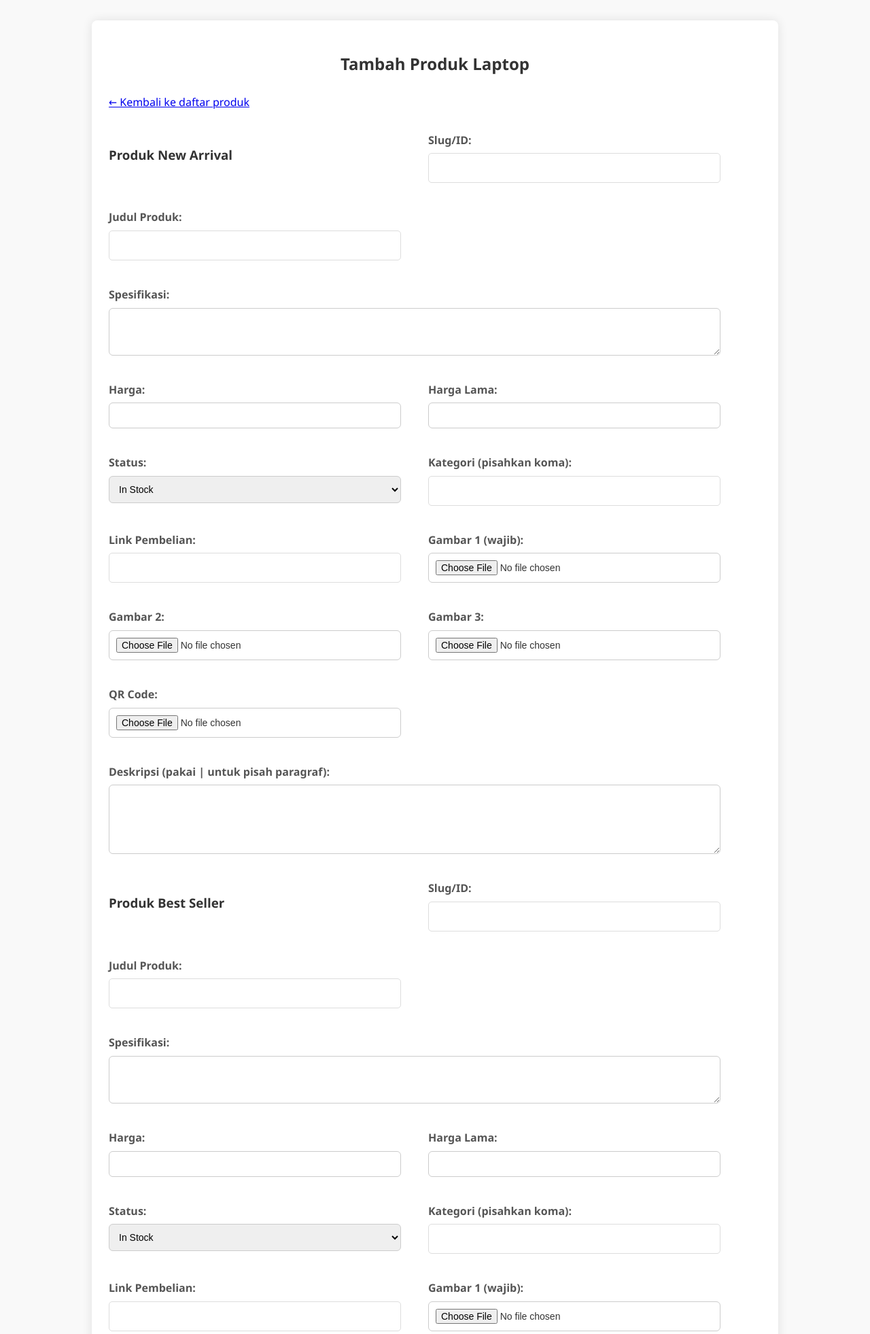
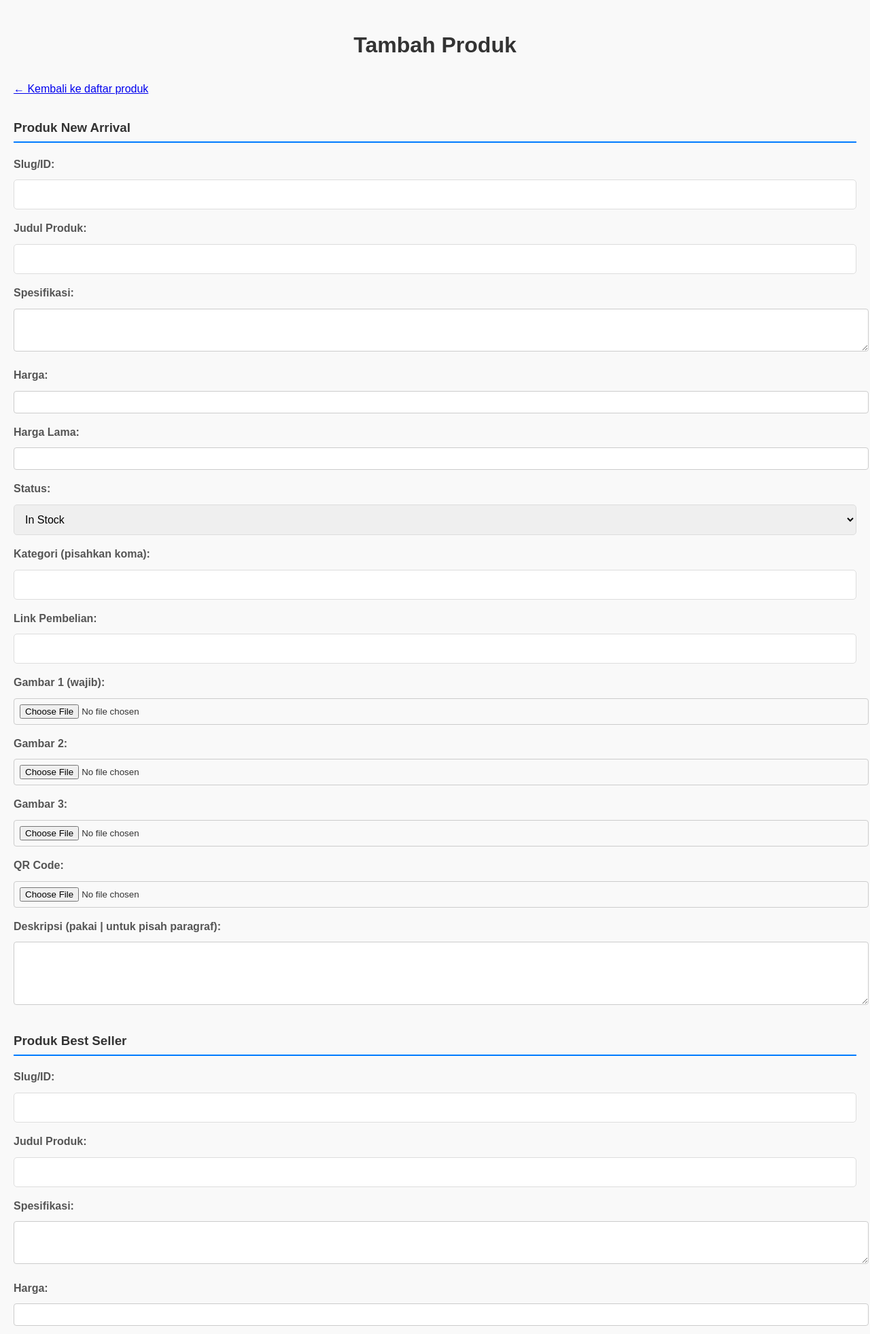
Before and after one commit to Aryaa245/Belajar-vue, a PHP site: page /products/create_product.php in a window 1280 px wide. Shown: the top 1962 px of the page at 68% size. Run offline with PHP 8.4, Linux system fonts and the light colour scheme; the visitor is signed in with stand-in values (Sample User, id 1).

Commit message:
Bisa onsale woiiii

```diff
--- a/Backend/products/create_product.php
+++ b/Backend/products/create_product.php
@@ -78,6 +78,32 @@ if ($_SERVER['REQUEST_METHOD'] === 'POST') {
             ]);
         }
 
+        // ✅ Jika admin isi produk On Sale
+if (!empty($_POST['os_slug'])) {
+    $os_slug = $_POST['os_slug'];
+    $os_title = $_POST['os_title'];
+    $os_specs = $_POST['os_specs'];
+    $os_price = $_POST['os_price'];
+    $os_old_price = $_POST['os_old_price'];
+    $os_status = $_POST['os_status'];
+    $os_category = $_POST['os_category'];
+    $os_buy_link = $_POST['os_buy_link'];
+    $os_description = $_POST['os_description'];
+
+    uploadImage('os_image_1', $os_img1, $errors, 'Gambar 1 - On Sale');
+    uploadImage('os_image_2', $os_img2, $errors, 'Gambar 2 - On Sale');
+    uploadImage('os_image_3', $os_img3, $errors, 'Gambar 3 - On Sale');
+    uploadImage('os_qr_code', $os_qr, $errors, 'QR Code - On Sale');
+
+    $stmt3 = $conn->prepare("INSERT INTO on_sale (slug, title, specs, price, old_price, status, image_1, image_2, image_3, category, buy_link, description, qr_code)
+                             VALUES (?, ?, ?, ?, ?, ?, ?, ?, ?, ?, ?, ?, ?)");
+    $stmt3->execute([
+        $os_slug, $os_title, $os_specs, $os_price, $os_old_price, $os_status,
+        $os_img1, $os_img2, $os_img3, $os_category, $os_buy_link, $os_description, $os_qr
+    ]);
+}
+
+
         $conn->commit();
         $success = true;
 
@@ -97,71 +123,46 @@ if ($_SERVER['REQUEST_METHOD'] === 'POST') {
   <title>Tambah Produk</title>
   <link rel="stylesheet" href="../CSS/style.css">
   <style>
-  .form-container {
-    max-width: 900px;
+    body {
+      font-family: sans-serif;
+      padding: 20px;
+    }
+    .form-group {
+      margin-bottom: 15px;
+    }
+    .form-group.full-width textarea {
+      width: 100%;
+    }
+    label {
+      display: block;
+      font-weight: bold;
+    }
+    input[type="text"], input[type="number"], input[type="file"], select, textarea {
+      width: 100%;
+      padding: 8px;
+      margin-top: 4px;
+      border: 1px solid #ccc;
+      border-radius: 4px;
+    }
+    h3 {
+      border-bottom: 2px solid #007bff;
+      padding-bottom: 5px;
       margin-top: 30px;
-    display: grid;
-    grid-template-columns: repeat(auto-fit, minmax(300px, 1fr));
-    gap: 20px 40px;
     }
-
-  .form-group {
-    display: flex;
-    flex-direction: column;
-  }
-
-  .form-group label {
-    font-weight: bold;
-    margin-bottom: 6px;
-  }
-
-  .form-group input,
-  .form-group textarea,
-  .form-group select {
-    padding: 10px;
-    border: 1px solid #ccc;
-    border-radius: 6px;
-    font-size: 14px;
-  }
-
-  .full-width {
-    grid-column: span 2;
-  }
-
     button {
-    grid-column: span 2;
-    padding: 12px;
-    background-color: #4CAF50;
+      padding: 10px 20px;
+      background-color: #007bff;
       color: white;
       border: none;
-    border-radius: 6px;
-    font-size: 16px;
+      border-radius: 4px;
       cursor: pointer;
-  }
-
-  button:hover {
-    background-color: #45a049;
-  }
-
-  .message.success {
-    background-color: #d4edda;
-    padding: 10px;
-    border-left: 6px solid #28a745;
-    margin-bottom: 20px;
-  }
-
-  .errors {
-    background-color: #f8d7da;
-    padding: 10px;
-    border-left: 6px solid #dc3545;
-    margin-bottom: 20px;
+      margin-top: 20px;
     }
   </style>
-
 </head>
 <body>
-<div class="container">
-  <h2>Tambah Produk Laptop</h2>
+
+  <h1>Tambah Produk</h1>
   <a href="list.php">&larr; Kembali ke daftar produk</a>
 
   <?php if ($success): ?>
@@ -176,35 +177,31 @@ if ($_SERVER['REQUEST_METHOD'] === 'POST') {
     </div>
   <?php endif; ?>
 
- <form method="post" enctype="multipart/form-data" class="form-container">
-  <!-- 🔶 New Arrival -->
+
+  <form method="POST" enctype="multipart/form-data">
+
+    <!-- ✅ NEW ARRIVAL -->
     <h3>Produk New Arrival</h3>
-
     <div class="form-group">
       <label>Slug/ID:</label>
-    <input type="text" name="na_slug" >
+      <input type="text" name="na_slug">
     </div>
-
     <div class="form-group">
       <label>Judul Produk:</label>
-    <input type="text" name="na_title" >
+      <input type="text" name="na_title">
     </div>
-
     <div class="form-group full-width">
       <label>Spesifikasi:</label>
-    <textarea name="na_specs" rows="3" ></textarea>
+      <textarea name="na_specs" rows="3"></textarea>
     </div>
-
     <div class="form-group">
       <label>Harga:</label>
-    <input type="number" name="na_price" >
+      <input type="number" name="na_price">
     </div>
-
     <div class="form-group">
       <label>Harga Lama:</label>
       <input type="number" name="na_old_price">
     </div>
-
     <div class="form-group">
       <label>Status:</label>
       <select name="na_status">
@@ -212,70 +209,57 @@ if ($_SERVER['REQUEST_METHOD'] === 'POST') {
         <option value="Out of Stock">Out of Stock</option>
       </select>
     </div>
-
     <div class="form-group">
       <label>Kategori (pisahkan koma):</label>
       <input type="text" name="na_category">
     </div>
-
     <div class="form-group">
       <label>Link Pembelian:</label>
       <input type="text" name="na_buy_link">
     </div>
-
     <div class="form-group">
       <label>Gambar 1 (wajib):</label>
-    <input type="file" name="na_image_1" >
+      <input type="file" name="na_image_1">
     </div>
-
     <div class="form-group">
       <label>Gambar 2:</label>
       <input type="file" name="na_image_2">
     </div>
-
     <div class="form-group">
       <label>Gambar 3:</label>
       <input type="file" name="na_image_3">
     </div>
-
     <div class="form-group">
       <label>QR Code:</label>
       <input type="file" name="na_qr_code">
     </div>
-
     <div class="form-group full-width">
       <label>Deskripsi (pakai | untuk pisah paragraf):</label>
       <textarea name="na_description" rows="5"></textarea>
     </div>
 
-  <!-- 🔷 Best Seller -->
+    <!-- ✅ BEST SELLER -->
     <h3>Produk Best Seller</h3>
-
     <div class="form-group">
       <label>Slug/ID:</label>
-    <input type="text" name="bs_slug" >
+      <input type="text" name="bs_slug">
     </div>
-
     <div class="form-group">
       <label>Judul Produk:</label>
-    <input type="text" name="bs_title" >
+      <input type="text" name="bs_title">
     </div>
-
     <div class="form-group full-width">
       <label>Spesifikasi:</label>
-    <textarea name="bs_specs" rows="3" ></textarea>
+      <textarea name="bs_specs" rows="3"></textarea>
     </div>
-
     <div class="form-group">
       <label>Harga:</label>
-    <input type="number" name="bs_price" >
+      <input type="number" name="bs_price">
     </div>
-
     <div class="form-group">
       <label>Harga Lama:</label>
       <input type="number" name="bs_old_price">
     </div>
-
     <div class="form-group">
       <label>Status:</label>
       <select name="bs_status">
@@ -283,47 +267,95 @@ if ($_SERVER['REQUEST_METHOD'] === 'POST') {
         <option value="Out of Stock">Out of Stock</option>
       </select>
     </div>
-
     <div class="form-group">
       <label>Kategori (pisahkan koma):</label>
       <input type="text" name="bs_category">
     </div>
-
     <div class="form-group">
       <label>Link Pembelian:</label>
       <input type="text" name="bs_buy_link">
     </div>
-
     <div class="form-group">
       <label>Gambar 1 (wajib):</label>
-    <input type="file" name="bs_image_1" >
+      <input type="file" name="bs_image_1">
     </div>
-
     <div class="form-group">
       <label>Gambar 2:</label>
       <input type="file" name="bs_image_2">
     </div>
-
     <div class="form-group">
       <label>Gambar 3:</label>
       <input type="file" name="bs_image_3">
     </div>
-
     <div class="form-group">
       <label>QR Code:</label>
       <input type="file" name="bs_qr_code">
     </div>
-
     <div class="form-group full-width">
       <label>Deskripsi (pakai | untuk pisah paragraf):</label>
       <textarea name="bs_description" rows="5"></textarea>
     </div>
 
-  <button type="submit">Simpan Kedua Produk</button>
+    <!-- ✅ ON SALE -->
+    <h3>Produk On Sale</h3>
+    <div class="form-group">
+      <label>Slug/ID:</label>
+      <input type="text" name="os_slug">
+    </div>
+    <div class="form-group">
+      <label>Judul Produk:</label>
+      <input type="text" name="os_title">
+    </div>
+    <div class="form-group full-width">
+      <label>Spesifikasi:</label>
+      <textarea name="os_specs" rows="3"></textarea>
+    </div>
+    <div class="form-group">
+      <label>Harga:</label>
+      <input type="number" name="os_price">
+    </div>
+    <div class="form-group">
+      <label>Harga Lama:</label>
+      <input type="number" name="os_old_price">
+    </div>
+    <div class="form-group">
+      <label>Status:</label>
+      <select name="os_status">
+        <option value="In Stock">In Stock</option>
+        <option value="Out of Stock">Out of Stock</option>
+      </select>
+    </div>
+    <div class="form-group">
+      <label>Kategori (pisahkan koma):</label>
+      <input type="text" name="os_category">
+    </div>
+    <div class="form-group">
+      <label>Link Pembelian:</label>
+      <input type="text" name="os_buy_link">
+    </div>
+    <div class="form-group">
+      <label>Gambar 1 (wajib):</label>
+      <input type="file" name="os_image_1">
+    </div>
+    <div class="form-group">
+      <label>Gambar 2:</label>
+      <input type="file" name="os_image_2">
+    </div>
+    <div class="form-group">
+      <label>Gambar 3:</label>
+      <input type="file" name="os_image_3">
+    </div>
+    <div class="form-group">
+      <label>QR Code:</label>
+      <input type="file" name="os_qr_code">
+    </div>
+    <div class="form-group full-width">
+      <label>Deskripsi (pakai | untuk pisah paragraf):</label>
+      <textarea name="os_description" rows="5"></textarea>
+    </div>
+
+    <button type="submit">Simpan Produk</button>
   </form>
 
-</form>
-
-</div>
 </body>
 </html>
```
Also changed, not shown: Backend/products/delete_product.php (+39 -15 lines), Backend/products/edit_product.php (+21 -16 lines), Backend/products/get_on_sale.php (added, +12 -0 lines), Backend/products/list.php (+46 -1 lines), vue-project/src/views/HomePage.vue (+25 -185 lines), vue-project/public/Images/1750483910_Danu.jpg (added). Lines whose indentation alone changed are shown as unchanged.
